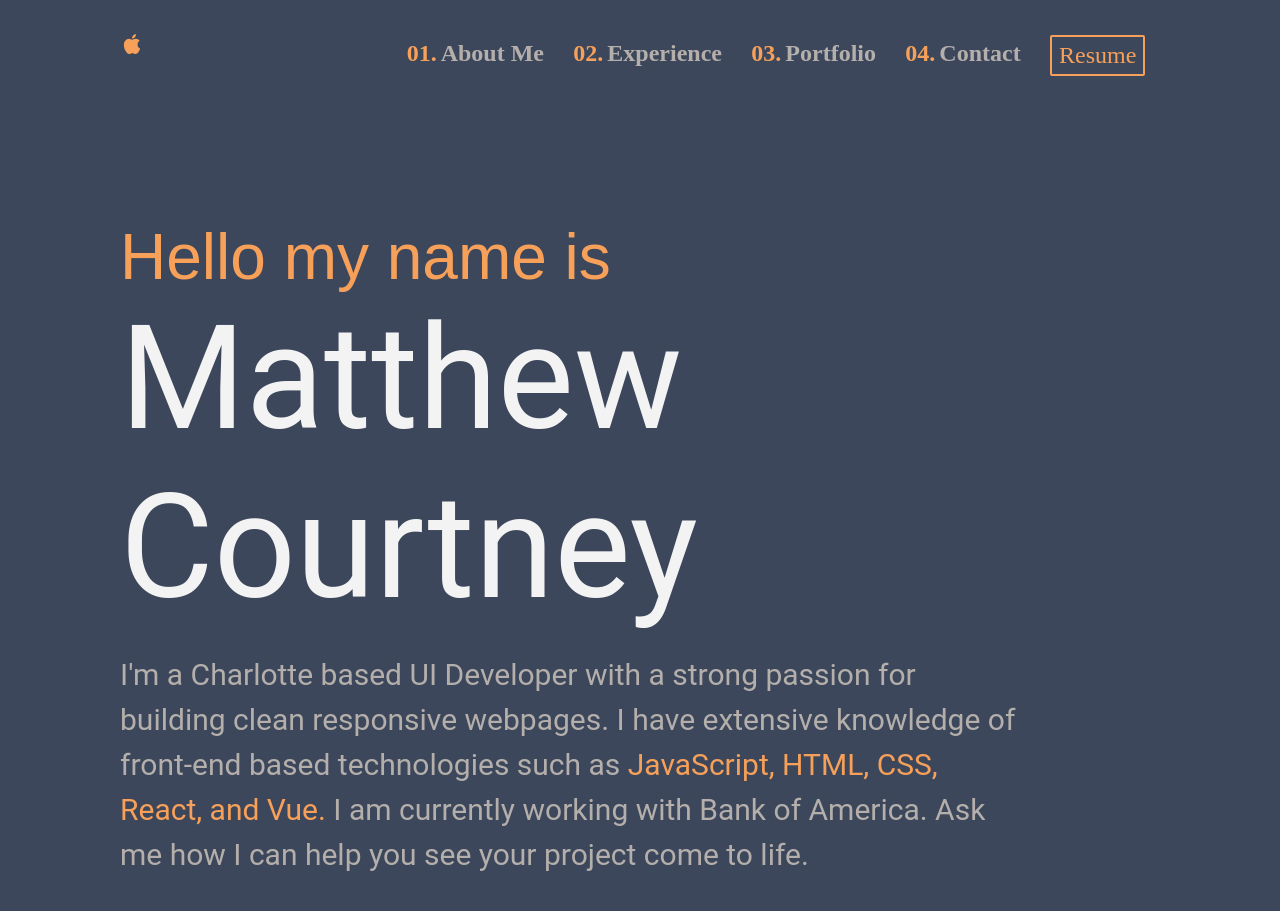
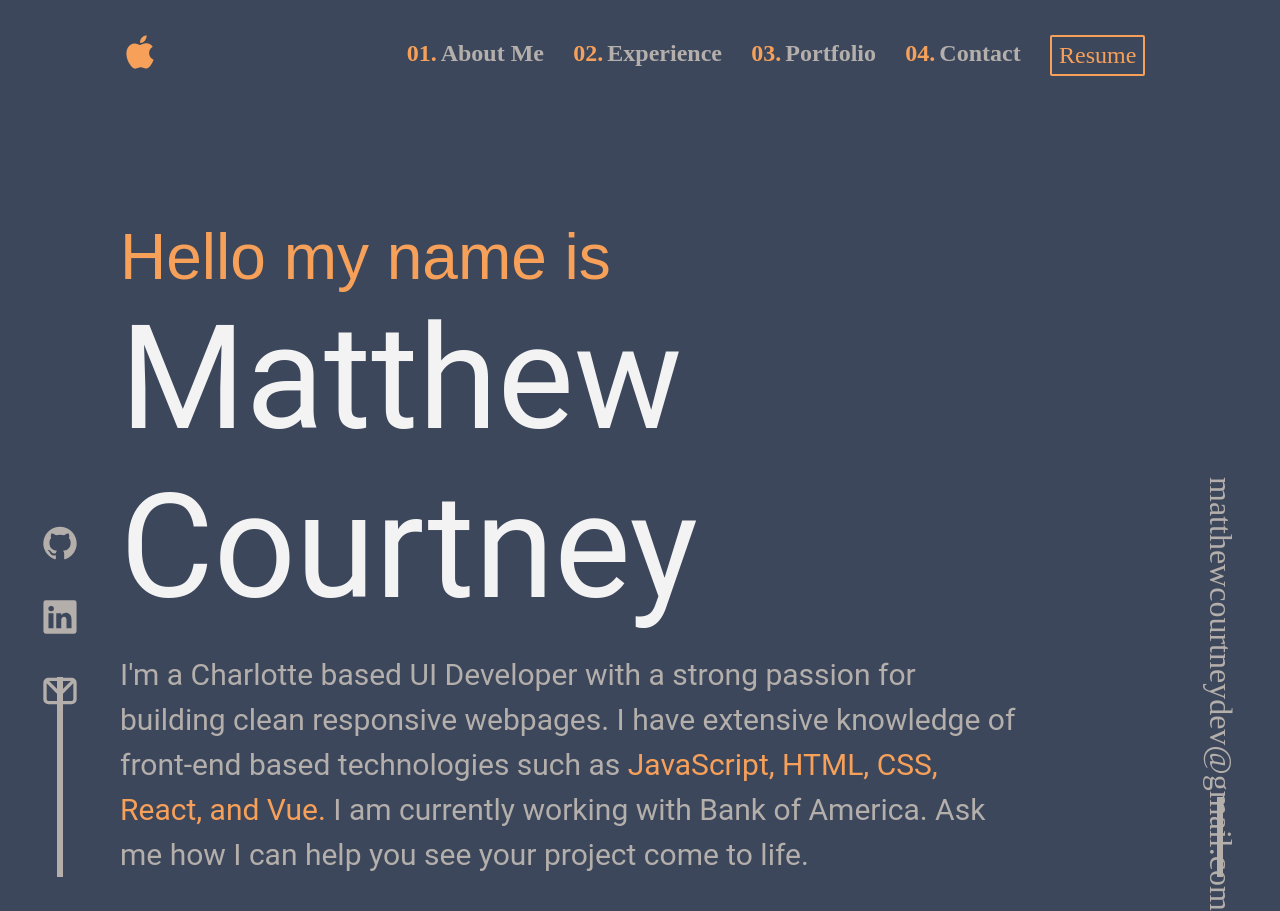
Before and after one commit to matthewcourtneydev/portfolio, a React (Create React App) app: page / in a window 1280 px wide. Before the commit the page ends 877 px from the top, so only its background shows below. Built offline with nearby package versions, Linux system fonts and the light colour scheme.

Commit message:
mdc_portfolio added in side icon bars for email and SM

```diff
--- a/src/App.js
+++ b/src/App.js
@@ -3,12 +3,16 @@ import "./App.css";
 import Navbar from "./components/nav-bar";
 import HomePage from "./components/home-page";
 import Aside from "./components/aside";
+import SocialIcons from './components/left-social-media-icons';
+import RightEmail from './components/right-email';
 
 function App() {
   return (
     <div className="App">
       <Aside />
       <Navbar />
+      <SocialIcons />
+      <RightEmail />
       <HomePage />
     </div>
   );
--- a/src/App.scss
+++ b/src/App.scss
@@ -12,6 +12,7 @@ body {
   margin: 0;
   padding: 0;
   background-color: $background;
+  overflow-y: hidden;
 
   a {
     all: unset;
@@ -21,6 +22,8 @@ body {
     max-width: 2000px;
     margin-left: auto;
     margin-right: auto;
+    position: relative;
+    min-height: 100vh;
 
     #nav-bar {
       counter-set: nav-counter;
@@ -141,6 +144,11 @@ body {
       }
     }
 
+    #social-media-icons,
+    #vertical-email {
+      display: none;
+    }
+
     #home {
       padding-left: 30px;
       padding-right: 30px;
@@ -170,7 +178,7 @@ body {
       }
     }
 
-    @media only screen and (min-width: 770px) {
+    @media only screen and (min-width: 900px) {
       #nav-bar {
         position: inline-felx;
         display: flex;
@@ -208,6 +216,65 @@ body {
         }
       }
 
+      #social-media-icons {
+        display: flex;
+        flex-direction: column;
+        color: $orange;
+        position: absolute;
+        bottom: 0;
+        width: 120px;
+        max-width: 120px;
+        height: 50vh;
+
+        #social-icons {
+          list-style: none;
+
+          .social-icon {
+            padding-top: 30px;
+            color: $dark-text;
+          }
+        }
+
+        .vertical-line-left-side {
+          border-left: 6px solid $dark-text;
+          height: 25vh;
+          position: absolute;
+          left: 50%;
+          margin-left: -3px;
+          bottom: 0;
+        }
+      }
+
+      #vertical-email {
+        display: flex;
+        writing-mode: vertical-rl;
+        text-orientation: mixed;
+        bottom: 0;
+        width: 120px;
+        max-width: 120px;
+        height: 50vh;
+        position: absolute;
+        bottom: 0;
+        right: 0;
+        font-size: 2em;
+
+        span {
+          width: fit-content;
+          margin-left: auto;
+          margin-right: auto;
+          color: $dark-text;
+        }
+
+        .vertical-line-left-side {
+          border-left: 6px solid $dark-text;
+          height: 20%;
+          position: absolute;
+          left: 50%;
+          margin-left: -3px;
+          bottom: 0;
+        }
+      }
+
       #home {
         padding-left: 120px;
 
--- /dev/null
+++ b/src/components/left-social-media-icons.jsx
@@ -0,0 +1,19 @@
+import React from 'react';
+import { UilGithub, UilLinkedin, UilEnvelope  } from '@iconscout/react-unicons'
+
+const LeftSocialMediaIcons = () => {
+    return (
+        <>
+        <div id="social-media-icons">
+            <ul id="social-icons">
+                <li className="social-icon"><UilGithub size={40}/></li>
+                <li className="social-icon"><UilLinkedin size={40}/></li>
+                <li className="social-icon"><UilEnvelope size={40}/></li>
+            </ul>
+            <div className="vertical-line-left-side"></div>
+        </div>
+        </>
+    );
+}
+
+export default LeftSocialMediaIcons;
--- a/src/components/nav-bar.jsx
+++ b/src/components/nav-bar.jsx
@@ -12,7 +12,7 @@ function Navbar() {
 
     return (
     <nav id='nav-bar'>
-        <span id="logo"><a href="#"><UilApple /></a></span>
+        <span id="logo"><a href="#"><UilApple size={40}/></a></span>
         <div id='bars'><UilBars onClick={() => toggleSideNav()}/></div>
         <ul id="nav-items">
             <li className="nav-item"><a href="#about-me" alt='about-me'>About Me</a></li>
--- /dev/null
+++ b/src/components/right-email.jsx
@@ -0,0 +1,14 @@
+import React from 'react';
+
+const RightEmail = () => {
+    return (
+        <>
+        <div id="vertical-email">
+           <span>matthewcourtneydev@gmail.com</span>
+           <div className="vertical-line-left-side"></div>
+        </div>
+        </>
+    );
+}
+
+export default RightEmail;
```
Also changed, not shown: src/components/grid.jsx (added, +18 -0 lines).
